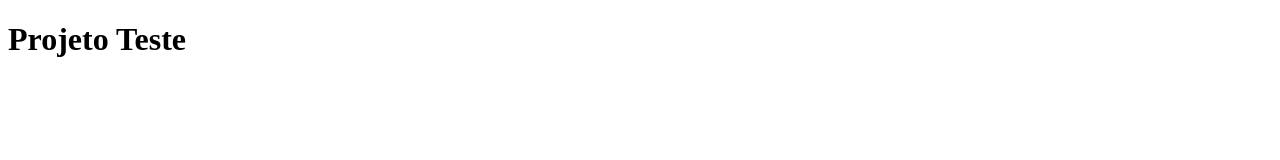
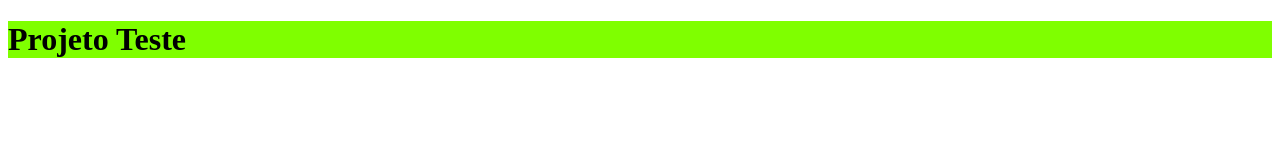
Before and after one commit to developerWelligton/testeGit, a plain HTML site: page index.html in a window 1280 px wide. Drawn offline with Linux system fonts and the light colour scheme.

Commit message:
Criando CSS

```diff
--- a/index.html
+++ b/index.html
@@ -5,6 +5,7 @@
     <meta http-equiv="X-UA-Compatible" content="IE=edge">
     <meta name="viewport" content="width=device-width, initial-scale=1.0">
     <title>Document</title>
+    <link rel="stylesheet" href="styles.css">
 </head>
 <body>
 
--- /dev/null
+++ b/styles.css
@@ -0,0 +1,3 @@
+h1{
+    background-color: chartreuse;
+}
```
